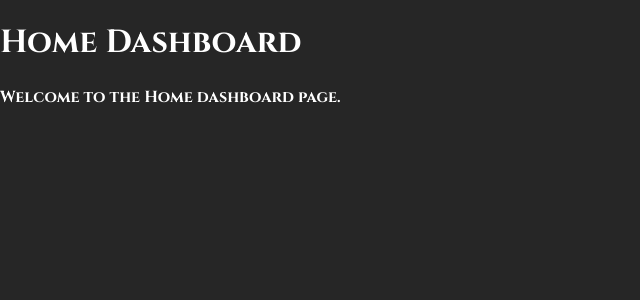
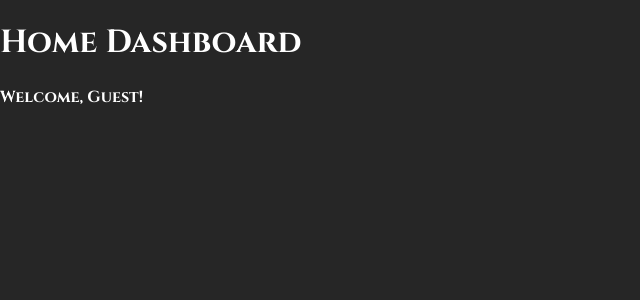
Before and after one commit to JoseContreras16/Login_V3, a React (Vite) app: page /home in a window 1280 px wide. Shown: the top 300 px of the page, without its empty margins (0-640 px from the left). Built offline with nearby package versions, Linux system fonts and the light colour scheme.

Commit message:
se agrego el almacenaje local

```diff
--- a/src/pages/Home.tsx
+++ b/src/pages/Home.tsx
@@ -1,11 +1,18 @@
-import React from 'react';
+import React, { useEffect, useState } from 'react';
 import './Home.css';
 
 const Home: React.FC = () => {
+  const [loggedInUser, setLoggedInUser] = useState<string>('');
+
+  useEffect(() => {
+    const user = localStorage.getItem('loggedInUser') || '';
+    setLoggedInUser(user);
+  }, []);
+
   return (
     <div className="home-container">
       <h1>Home Dashboard</h1>
-      <p>Welcome to the Home dashboard page.</p>
+      <p>Welcome, {loggedInUser ? loggedInUser : 'Guest'}!</p>
     </div>
   );
 };
--- a/src/pages/SignInPage.tsx
+++ b/src/pages/SignInPage.tsx
@@ -78,9 +78,10 @@ const SignInPage: React.FC = () => {
 
       if (data.result && data.result.length > 0) {
         const result = data.result[0];
-        if (result.value === '1' && result.error === '') {
+          if (result.value === '1' && result.error === '') {
           setToastMessage(t.toastLogin);
           setToastColor('success');
+          localStorage.setItem('loggedInUser', loginEmail);
           history.push('/home');
         } else {
           setToastMessage(result.msg || t.toastWrongPassword);
```
